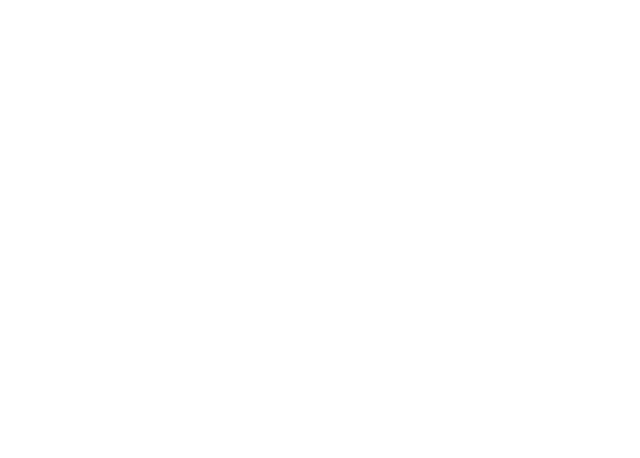
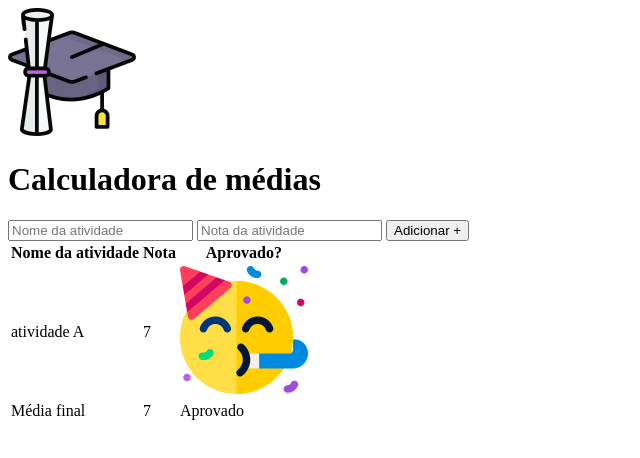
Before and after one commit to Felix-Alberto/calculadora-de-medias, a plain HTML site: page index.html in a window 1280 px wide. Shown: the whole page, without its empty margins (0-640 px from the left). Drawn offline with Linux system fonts and the light colour scheme.

Commit message:
iniciando com CSS

```diff
--- a/index.html
+++ b/index.html
@@ -4,8 +4,42 @@
     <meta charset="UTF-8">
     <meta name="viewport" content="width=device-width, initial-scale=1.0">
     <title>Calculadora de médias</title>
+    <link rel="preconnect" href="https://fonts.googleapis.com">
+    <link rel="preconnect" href="https://fonts.gstatic.com" crossorigin>
+    <link href="https://fonts.googleapis.com/css2?family=Poppins:wght@400;500;600&family=Roboto:wght@400;700&display=swap" rel="stylesheet">
 </head>
 <body>
-
+    <header>
+        <img src="./images/logo.png" alt="capelo e diploma">
+        <h1>Calculadora de médias</h1>
+    </header>
+    <form>
+        <input type="text" required placeholder="Nome da atividade" />
+        <input type="number" required placeholder="Nota da atividade" />
+        <button type="submit">Adicionar +</button>
+    </form>
+    <table>
+        <thead>
+            <tr>
+                <th>Nome da atividade</th>
+                <th>Nota</th>
+                <th>Aprovado?</th>
+            </tr>
+        </thead>
+        <tbody>
+            <tr>
+                <td>atividade A</td>
+                <td>7</td>
+                <td><img src="./images/aprovado.png" alt="Emoji festejando"></td>
+            </tr>
+        </tbody>
+        <tfoot>
+            <tr>
+                <td>Média final</td>
+                <td>7</td>
+                <td>Aprovado</td>
+            </tr>
+        </tfoot>
+    </table>
 </body>
 </html>
--- /dev/null
+++ b/main.css
@@ -0,0 +1,6 @@
+*{
+    margin: 0;
+    padding: 0;
+    box-sizing: border-box;
+    font-family: 'Roboto', sans-serif;
+}
```
